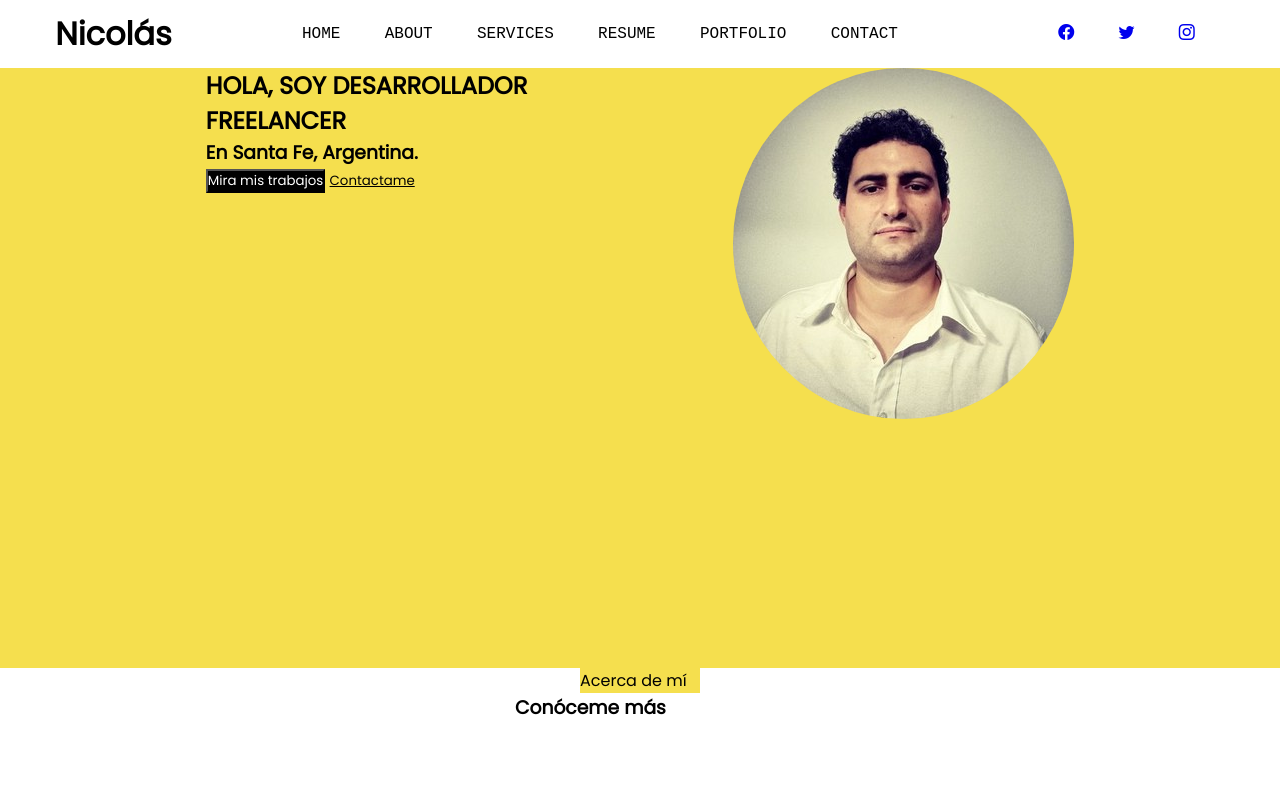
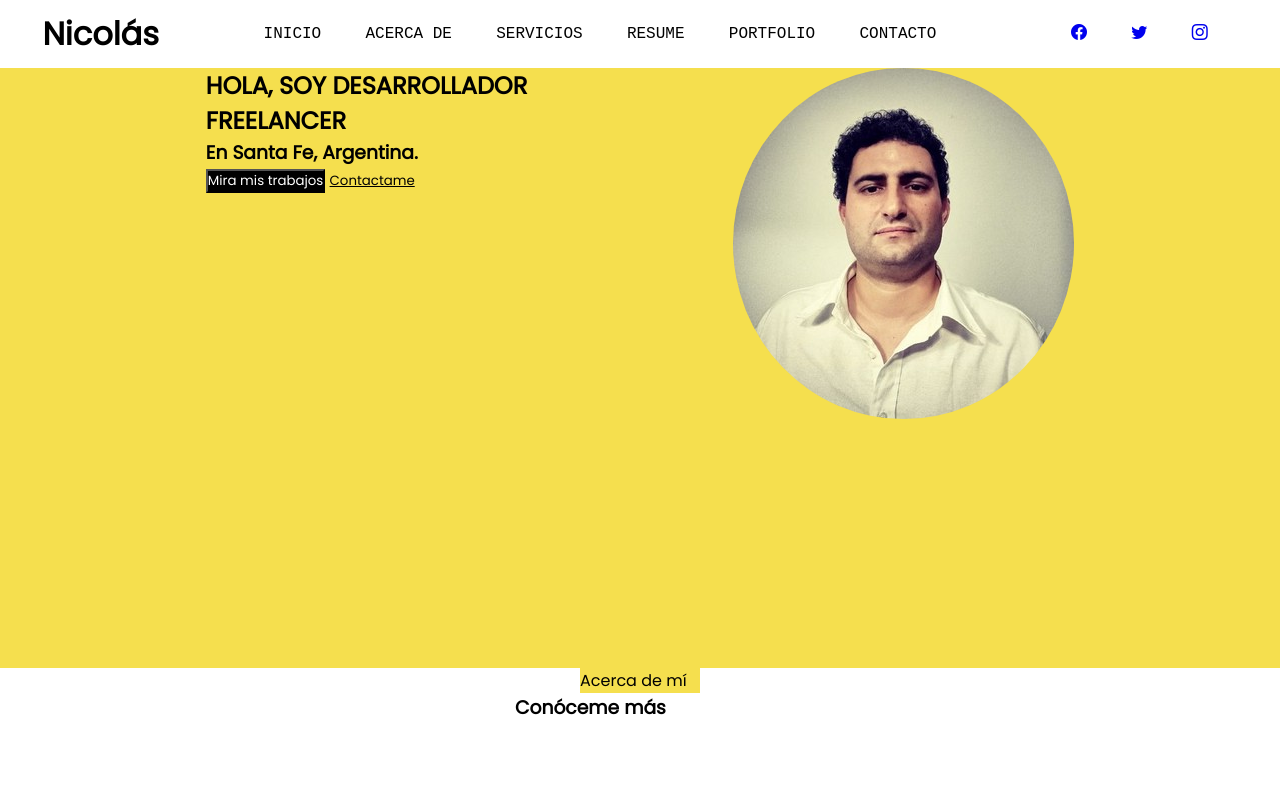
Before and after one commit to Nicoaltinier/Pagina-Nicolas-Altinier, a plain HTML site: page index.html in a window 1280 px wide. Shown: the top 800 px of the page. Drawn offline with nearby package versions, Linux system fonts and the light colour scheme.

Commit message:
Corrijo idioma en Menú

```diff
--- a/index.html
+++ b/index.html
@@ -20,12 +20,12 @@
           <h1>Nicolás</h1>
         </div>
         <div class="miestilo3">
-          <a class="miestilo" href="#">HOME</a>
-          <a class="miestilo" href="#">ABOUT</a>
-          <a class="miestilo" href="#">SERVICES</a>
+          <a class="miestilo" href="#">INICIO</a>
+          <a class="miestilo" href="#">ACERCA DE</a>
+          <a class="miestilo" href="#">SERVICIOS</a>
           <a class="miestilo" href="#">RESUME</a>
           <a class="miestilo" href="#">PORTFOLIO</a>
-          <a class="miestilo" href="#">CONTACT</a>
+          <a class="miestilo" href="#">CONTACTO</a>
         </div>
         <nav class="miestilo2">
           <!-- etiquetas de Redes sociales-->
```
